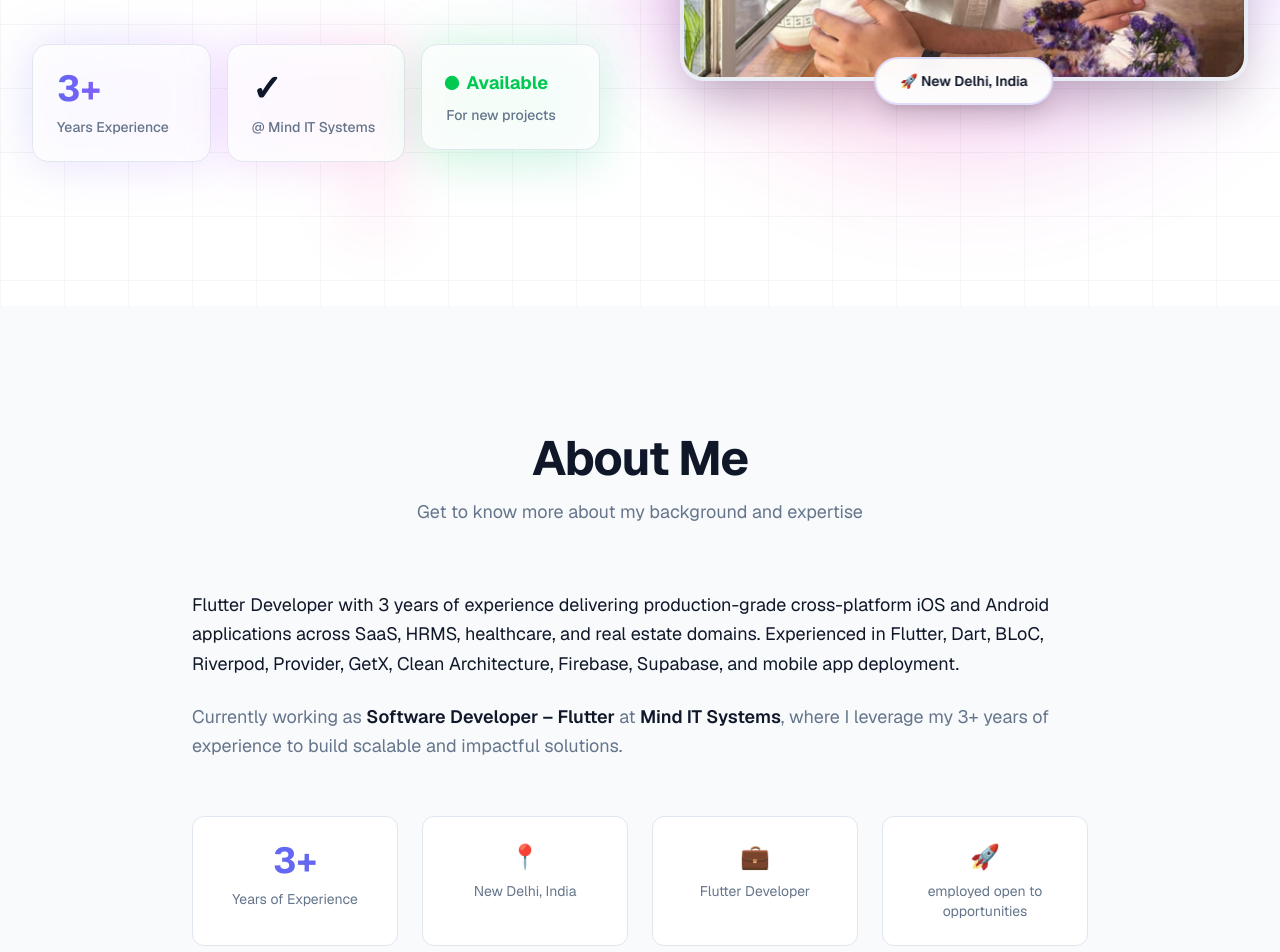
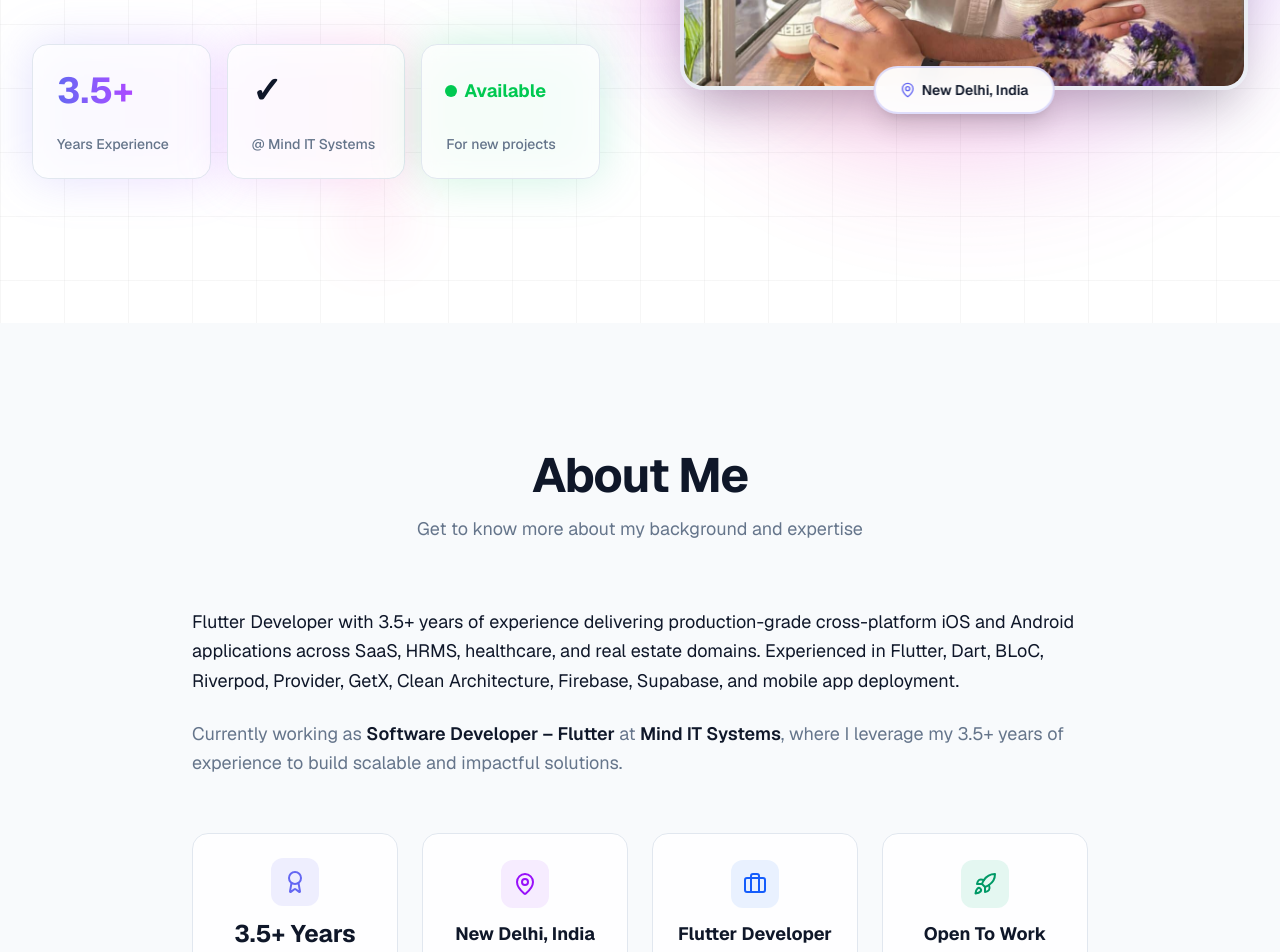
Before and after one commit to kamboj-ayush/portfolio, a Next.js app: page / in a window 1280 px wide. Shown: the part 760-1712 px from the top of the page. Built offline with nearby package versions, Linux system fonts and the light colour scheme.

Commit message:
feat(portfolio): add High on Wheelz project, update experience & polish icons

```diff
--- a/app/contact/page.tsx
+++ b/app/contact/page.tsx
@@ -3,6 +3,7 @@ import { Mail, MapPin, Phone } from 'lucide-react';
 import ContactForm from '@/components/sections/contact-form';
 import { getContactFormConfig, getPersonalInfo, getSocialLinks } from '@/lib/profile';
 import { FaGithub, FaLinkedin, FaTwitter } from 'react-icons/fa';
+import { SiLeetcode } from 'react-icons/si';
 
 export const metadata: Metadata = {
   title: 'Contact',
@@ -22,6 +23,9 @@ export default function ContactPage() {
         return <FaLinkedin className="h-6 w-6" />;
       case 'twitter':
         return <FaTwitter className="h-6 w-6" />;
+      case 'leetcode':
+      case 'code':
+        return <SiLeetcode className="h-6 w-6" />;
       default:
         return null;
     }
--- a/components/layout/footer.tsx
+++ b/components/layout/footer.tsx
@@ -1,6 +1,7 @@
 import Link from 'next/link';
 import { Globe, Mail, ExternalLink, Code, BookOpen } from 'lucide-react';
 import { FaGithub, FaLinkedin, FaTwitter, FaFacebook, FaInstagram, FaYoutube, FaDev, FaMedium, FaStackOverflow } from 'react-icons/fa';
+import { SiLeetcode } from 'react-icons/si';
 import { Container } from '@/components/ui/container';
 import { getPersonalInfo, getSocialLinks, getFilteredNavigation, getSiteConfig } from '@/lib/profile';
 
@@ -57,6 +58,8 @@ export function Footer() {
                       'dev': FaDev,
                       'medium': FaMedium,
                       'stackoverflow': FaStackOverflow,
+                      'leetcode': SiLeetcode,
+                      'code': SiLeetcode,
                       'email': Mail,
                       'website': Globe,
                     };
--- a/components/sections/about-section.tsx
+++ b/components/sections/about-section.tsx
@@ -1,12 +1,19 @@
 'use client';
 
 import { motion } from 'framer-motion';
+import { Award, MapPin, Briefcase, Rocket } from 'lucide-react';
 import { Container, Section, SectionHeader, SectionTitle, SectionDescription } from '@/components/ui';
 import { getPersonalInfo } from '@/lib/profile';
 import { ANIMATION_VARIANTS } from '@/constants';
 
 export function AboutSection() {
   const personalInfo = getPersonalInfo();
+
+  const availabilityText = personalInfo.availability === 'open-to-work'
+    ? 'Open to Work'
+    : personalInfo.availability === 'employed-open-to-opportunities'
+    ? 'Open to Opportunities'
+    : (personalInfo.availability?.replace(/-/g, ' ') || 'Available');
 
   return (
     <Section id="about" className="bg-muted/50">
@@ -44,25 +51,50 @@ export function AboutSection() {
             )}
 
             <div className="grid sm:grid-cols-2 lg:grid-cols-4 gap-6 pt-8">
-              <div className="text-center p-6 rounded-xl border border-border bg-background">
-                <p className="text-4xl font-bold text-primary">{personalInfo.yearsOfExperience}+</p>
-                <p className="mt-2 text-sm text-muted-foreground">Years of Experience</p>
+              {/* Experience Card */}
+              <div className="text-center p-6 rounded-2xl border border-border bg-background/80 backdrop-blur-sm hover:border-primary/50 transition-all duration-300 hover:shadow-lg hover:-translate-y-1 flex flex-col items-center justify-center">
+                <div className="w-12 h-12 rounded-xl bg-primary/10 text-primary flex items-center justify-center mb-3">
+                  <Award className="h-6 w-6" />
+                </div>
+                <p className="text-xl sm:text-2xl font-bold text-foreground">
+                  {personalInfo.yearsOfExperience}+ Years
+                </p>
+                <p className="mt-1 text-sm text-muted-foreground font-medium">Experience</p>
               </div>
+
+              {/* Location Card */}
               {personalInfo.location && (
-                <div className="text-center p-6 rounded-xl border border-border bg-background">
-                  <p className="text-2xl font-bold text-primary">📍</p>
-                  <p className="mt-2 text-sm text-muted-foreground">{personalInfo.location}</p>
+                <div className="text-center p-6 rounded-2xl border border-border bg-background/80 backdrop-blur-sm hover:border-purple-500/50 transition-all duration-300 hover:shadow-lg hover:-translate-y-1 flex flex-col items-center justify-center">
+                  <div className="w-12 h-12 rounded-xl bg-purple-500/10 text-purple-600 dark:text-purple-400 flex items-center justify-center mb-3">
+                    <MapPin className="h-6 w-6" />
+                  </div>
+                  <p className="text-base sm:text-lg font-bold text-foreground">
+                    {personalInfo.location}
+                  </p>
+                  <p className="mt-1 text-sm text-muted-foreground font-medium">Location</p>
                 </div>
               )}
-              <div className="text-center p-6 rounded-xl border border-border bg-background">
-                <p className="text-2xl font-bold text-primary">💼</p>
-                <p className="mt-2 text-sm text-muted-foreground">{personalInfo.role}</p>
+
+              {/* Role Card */}
+              <div className="text-center p-6 rounded-2xl border border-border bg-background/80 backdrop-blur-sm hover:border-blue-500/50 transition-all duration-300 hover:shadow-lg hover:-translate-y-1 flex flex-col items-center justify-center">
+                <div className="w-12 h-12 rounded-xl bg-blue-500/10 text-blue-600 dark:text-blue-400 flex items-center justify-center mb-3">
+                  <Briefcase className="h-6 w-6" />
+                </div>
+                <p className="text-base sm:text-lg font-bold text-foreground">
+                  {personalInfo.role}
+                </p>
+                <p className="mt-1 text-sm text-muted-foreground font-medium">Role</p>
               </div>
-              <div className="text-center p-6 rounded-xl border border-border bg-background">
-                <p className="text-2xl font-bold text-primary">🚀</p>
-                <p className="mt-2 text-sm text-muted-foreground">
-                  {personalInfo.availability?.replace(/-/g, ' ') || 'Available'}
+
+              {/* Status / Availability Card */}
+              <div className="text-center p-6 rounded-2xl border border-border bg-background/80 backdrop-blur-sm hover:border-emerald-500/50 transition-all duration-300 hover:shadow-lg hover:-translate-y-1 flex flex-col items-center justify-center">
+                <div className="w-12 h-12 rounded-xl bg-emerald-500/10 text-emerald-600 dark:text-emerald-400 flex items-center justify-center mb-3">
+                  <Rocket className="h-6 w-6" />
+                </div>
+                <p className="text-base sm:text-lg font-bold text-foreground capitalize">
+                  {availabilityText}
                 </p>
+                <p className="mt-1 text-sm text-muted-foreground font-medium">Status</p>
               </div>
             </div>
           </motion.div>
--- a/components/sections/hero-section.tsx
+++ b/components/sections/hero-section.tsx
@@ -3,8 +3,9 @@
 import Image from 'next/image';
 import Link from 'next/link';
 import { motion } from 'framer-motion';
-import { Globe, Mail, ExternalLink, Code, BookOpen, Download, ArrowRight, Sparkles } from 'lucide-react';
+import { Globe, Mail, ExternalLink, Code, BookOpen, Download, ArrowRight, Sparkles, MapPin, Briefcase } from 'lucide-react';
 import { FaGithub, FaLinkedin, FaTwitter, FaFacebook, FaInstagram, FaYoutube, FaDev, FaMedium, FaStackOverflow } from 'react-icons/fa';
+import { SiLeetcode } from 'react-icons/si';
 import { Container } from '@/components/ui/container';
 import { Button } from '@/components/ui/button';
 import { getPersonalInfo, getSocialLinks } from '@/lib/profile';
@@ -75,8 +76,8 @@ export function HeroSection() {
             {/* Badge */}
             <motion.div variants={ANIMATION_VARIANTS.slideUp}>
               <span className="inline-flex items-center gap-2 px-4 py-2 rounded-full bg-primary/10 border border-primary/20 text-sm font-medium">
-                <Sparkles className="h-4 w-4 text-primary" />
-                {personalInfo.availability === 'available' ? 'Available for opportunities' : 'Currently working'}
+                <Briefcase className="h-4 w-4 text-primary" />
+                {personalInfo.availability === 'open-to-work' ? 'Open to work' : personalInfo.availability === 'available' ? 'Available for opportunities' : 'Open to work'}
               </span>
             </motion.div>
 
@@ -144,6 +145,8 @@ export function HeroSection() {
                     'dev': FaDev,
                     'medium': FaMedium,
                     'stackoverflow': FaStackOverflow,
+                    'leetcode': SiLeetcode,
+                    'code': SiLeetcode,
                     'email': Mail,
                     'website': Globe,
                   };
@@ -178,40 +181,54 @@ export function HeroSection() {
             {/* Enhanced Stats Cards */}
             <motion.div
               variants={ANIMATION_VARIANTS.slideUp}
-              className="grid grid-cols-2 md:grid-cols-3 gap-4 pt-8"
+              className="grid grid-cols-3 gap-2.5 sm:gap-4 pt-8"
             >
-              <div className="relative group">
+              <div className="relative group h-full flex flex-col">
                 <div className="absolute inset-0 bg-gradient-to-r from-primary/20 to-purple-500/20 rounded-2xl blur-xl group-hover:blur-2xl transition-all" />
-                <div className="relative space-y-2 p-6 rounded-2xl border border-border bg-background/80 backdrop-blur-sm hover:border-primary/50 transition-all duration-300">
-                  <p className="text-4xl font-bold bg-gradient-to-r from-primary to-purple-500 bg-clip-text text-transparent">{personalInfo.yearsOfExperience}+</p>
-                  <p className="text-sm text-muted-foreground font-medium">Years Experience</p>
+                <div className="relative h-full flex flex-col justify-between p-3.5 sm:p-5 lg:p-6 rounded-2xl border border-border bg-background/80 backdrop-blur-sm hover:border-primary/50 transition-all duration-300 min-h-[115px] sm:min-h-[135px] overflow-hidden">
+                  <div className="h-9 sm:h-11 flex items-center">
+                    <p className="text-2xl sm:text-3xl lg:text-4xl font-bold bg-gradient-to-r from-primary to-purple-500 bg-clip-text text-transparent leading-none">
+                      {personalInfo.yearsOfExperience}+
+                    </p>
+                  </div>
+                  <p className="text-xs sm:text-sm text-muted-foreground font-medium leading-snug">
+                    Years Experience
+                  </p>
                 </div>
               </div>
 
               {personalInfo.currentCompany && (
-                <div className="relative group">
+                <div className="relative group h-full flex flex-col">
                   <div className="absolute inset-0 bg-gradient-to-r from-purple-500/20 to-pink-500/20 rounded-2xl blur-xl group-hover:blur-2xl transition-all" />
-                  <div className="relative space-y-2 p-6 rounded-2xl border border-border bg-background/80 backdrop-blur-sm hover:border-purple-500/50 transition-all duration-300">
-                    <p className="text-4xl font-bold">✓</p>
-                    <p className="text-sm text-muted-foreground font-medium">
+                  <div className="relative h-full flex flex-col justify-between p-3.5 sm:p-5 lg:p-6 rounded-2xl border border-border bg-background/80 backdrop-blur-sm hover:border-purple-500/50 transition-all duration-300 min-h-[115px] sm:min-h-[135px] overflow-hidden">
+                    <div className="h-9 sm:h-11 flex items-center">
+                      <p className="text-2xl sm:text-3xl lg:text-4xl font-bold leading-none text-foreground">
+                        ✓
+                      </p>
+                    </div>
+                    <p className="text-xs sm:text-sm text-muted-foreground font-medium leading-snug" title={`@ ${personalInfo.currentCompany}`}>
                       @ {personalInfo.currentCompany}
                     </p>
                   </div>
                 </div>
               )}
 
-              <div className="relative group">
+              <div className="relative group h-full flex flex-col">
                 <div className="absolute inset-0 bg-gradient-to-r from-green-500/20 to-emerald-500/20 rounded-2xl blur-xl group-hover:blur-2xl transition-all" />
-                <div className="relative space-y-2 p-6 rounded-2xl border border-border bg-background/80 backdrop-blur-sm hover:border-green-500/50 transition-all duration-300">
-                  <div className="flex items-center gap-2">
+                <div className="relative h-full flex flex-col justify-between p-3.5 sm:p-5 lg:p-6 rounded-2xl border border-border bg-background/80 backdrop-blur-sm hover:border-green-500/50 transition-all duration-300 min-h-[115px] sm:min-h-[135px] overflow-hidden">
+                  <div className="h-9 sm:h-11 flex items-center gap-1.5 sm:gap-2 min-w-0">
                     <motion.div
-                      className="h-3 w-3 rounded-full bg-green-500"
+                      className="h-2 w-2 sm:h-2.5 sm:w-2.5 rounded-full bg-green-500 shrink-0"
                       animate={{ scale: [1, 1.2, 1] }}
                       transition={{ duration: 2, repeat: Infinity }}
                     />
-                    <p className="text-lg font-bold text-green-500">Available</p>
+                    <p className="text-sm sm:text-base lg:text-lg font-bold text-green-500 leading-none truncate">
+                      Available
+                    </p>
                   </div>
-                  <p className="text-sm text-muted-foreground font-medium">For new projects</p>
+                  <p className="text-xs sm:text-sm text-muted-foreground font-medium leading-snug">
+                    For new projects
+                  </p>
                 </div>
               </div>
             </motion.div>
@@ -270,8 +287,8 @@ export function HeroSection() {
                 animate={{ y: 0, opacity: 1 }}
                 transition={{ delay: 1, duration: 0.5 }}
               >
-                <p className="text-sm font-semibold whitespace-nowrap">
-                  <span className="text-primary">🚀</span> {personalInfo.location}
+                <p className="text-sm font-semibold whitespace-nowrap flex items-center gap-1.5">
+                  <MapPin className="h-4 w-4 text-primary shrink-0" /> {personalInfo.location}
                 </p>
               </motion.div>
             </div>
--- a/data/profile.json
+++ b/data/profile.json
@@ -3,16 +3,16 @@
     "name": "Ayush Kamboj",
     "role": "Flutter Developer",
     "tagline": "Building scalable cross-platform mobile applications with Flutter",
-  "bio": "Flutter Developer with 3 years of experience delivering production-grade cross-platform iOS and Android applications across SaaS, HRMS, healthcare, and real estate domains. Experienced in Flutter, Dart, BLoC, Riverpod, Provider, GetX, Clean Architecture, Firebase, Supabase, and mobile app deployment.",
+    "bio": "Flutter Developer with 3.5+ years of experience delivering production-grade cross-platform iOS and Android applications across SaaS, HRMS, healthcare, and real estate domains. Experienced in Flutter, Dart, BLoC, Riverpod, Provider, GetX, Clean Architecture, Firebase, Supabase, and mobile app deployment.",
     "email": "ayushkamboj46@gmail.com",
     "phone": "+91 9720902460",
     "location": "New Delhi, India",
     "profileImage": "/profile.jpeg",
     "resumeUrl": "/resume.pdf",
-  "yearsOfExperience": 3,
+    "yearsOfExperience": 3.5,
     "currentRole": "Software Developer – Flutter",
     "currentCompany": "Mind IT Systems",
-  "availability": "employed-open-to-opportunities"
+    "availability": "open-to-work"
   },
   "socialLinks": [
     {
@@ -30,7 +30,7 @@
     {
       "platform": "LeetCode",
       "url": "https://leetcode.com/u/Ayu5h_001/",
-    "icon": "code",
+      "icon": "leetcode",
       "username": "Ayu5h_001"
     }
   ],
@@ -624,6 +624,45 @@
       "status": "completed"
     },
     {
+      "id": "proj-16",
+      "slug": "high-on-wheelz",
+      "name": "High on Wheelz",
+      "shortDescription": "UAE-focused car rental operations and fleet lifecycle management mobile platform for company admins and agents.",
+      "category": "Fleet & Car Rental Management Application",
+      "highlights": [
+        "End-to-end car rental operations platform designed for UAE fleets, admins, and operational agents",
+        "Full booking lifecycle management from vehicle discovery and date/location reservation to dispatch, inspection, and return",
+        "Vehicle inventory management with detailed specs, pre/return inspections (photos, video, odometer), and deposit tracking",
+        "Role-based agent management with assignment/swap workflows, customer lookup, and real-time FCM alerts"
+      ],
+      "tags": [
+        "Car Rental",
+        "Fleet Management",
+        "Flutter",
+        "UAE",
+        "Vehicle Inspection",
+        "Bookings",
+        "Mobile App"
+      ],
+      "technologies": [
+        "Flutter",
+        "Dart",
+        "Firebase Cloud Messaging (FCM)",
+        "REST APIs",
+        "Clean Architecture"
+      ],
+      "featured": false,
+      "thumbnailImage": "/assets/projects/high-on-wheelz-thumb.jpg",
+      "liveUrl": "",
+      "githubLink": "",
+      "isLiveOnPlayStore": false,
+      "playStoreLink": "",
+      "isLiveOnAppStore": false,
+      "appStoreLink": "",
+      "startDate": "2024-09",
+      "status": "completed"
+    },
+    {
       "id": "proj-1",
       "slug": "child-care-app",
       "name": "Genima",
@@ -857,7 +896,7 @@
   },
   "seo": {
     "title": "Ayush Kamboj | Flutter Developer",
-  "description": "Flutter Developer with 3+ years of experience building production-grade cross-platform mobile applications using Flutter, Dart, BLoC, Riverpod, Firebase, Supabase, and Clean Architecture.",
+    "description": "Flutter Developer with 3.5+ years of experience building production-grade cross-platform mobile applications using Flutter, Dart, BLoC, Riverpod, Firebase, Supabase, and Clean Architecture.",
     "keywords": [
       "Flutter Developer",
       "Mobile App Developer",
@@ -883,10 +922,34 @@
     "email": "ayushkamboj46@gmail.com",
     "web3FormsAccessKey": "d5387ac9-3797-4141-b3d4-a179f2f05afb",
     "fields": [
-      { "name": "name", "label": "Full Name", "type": "text", "required": true, "placeholder": "Enter your full name" },
-      { "name": "email", "label": "Email Address", "type": "email", "required": true, "placeholder": "your.email@example.com" },
-      { "name": "phone", "label": "Mobile Number", "type": "tel", "required": true, "placeholder": "+91 98765 43210" },
-      { "name": "message", "label": "Your Query", "type": "textarea", "required": true, "placeholder": "How can I help you?" }
+      {
+        "name": "name",
+        "label": "Full Name",
+        "type": "text",
+        "required": true,
+        "placeholder": "Enter your full name"
+      },
+      {
+        "name": "email",
+        "label": "Email Address",
+        "type": "email",
+        "required": true,
+        "placeholder": "your.email@example.com"
+      },
+      {
+        "name": "phone",
+        "label": "Mobile Number",
+        "type": "tel",
+        "required": true,
+        "placeholder": "+91 98765 43210"
+      },
+      {
+        "name": "message",
+        "label": "Your Query",
+        "type": "textarea",
+        "required": true,
+        "placeholder": "How can I help you?"
+      }
     ],
     "successMessage": "Thank you for contacting me! I'll get back to you soon.",
     "errorMessage": "Oops! Something went wrong. Please try again or email me directly."
@@ -897,11 +960,26 @@
   },
   "siteConfig": {
     "navigation": [
-      { "label": "Home", "href": "/" },
-      { "label": "Projects", "href": "/projects" },
-      { "label": "Experience", "href": "/experience" },
-      { "label": "Certifications", "href": "/certifications" },
-      { "label": "Contact", "href": "/contact" }
+      {
+        "label": "Home",
+        "href": "/"
+      },
+      {
+        "label": "Projects",
+        "href": "/projects"
+      },
+      {
+        "label": "Experience",
+        "href": "/experience"
+      },
+      {
+        "label": "Certifications",
+        "href": "/certifications"
+      },
+      {
+        "label": "Contact",
+        "href": "/contact"
+      }
     ],
     "footer": {
       "copyright": "© 2026 Ayush Kamboj. All rights reserved.",
```
Also changed, not shown: public/assets/projects/high-on-wheelz-thumb.jpg (added). Lines whose indentation alone changed are shown as unchanged.
